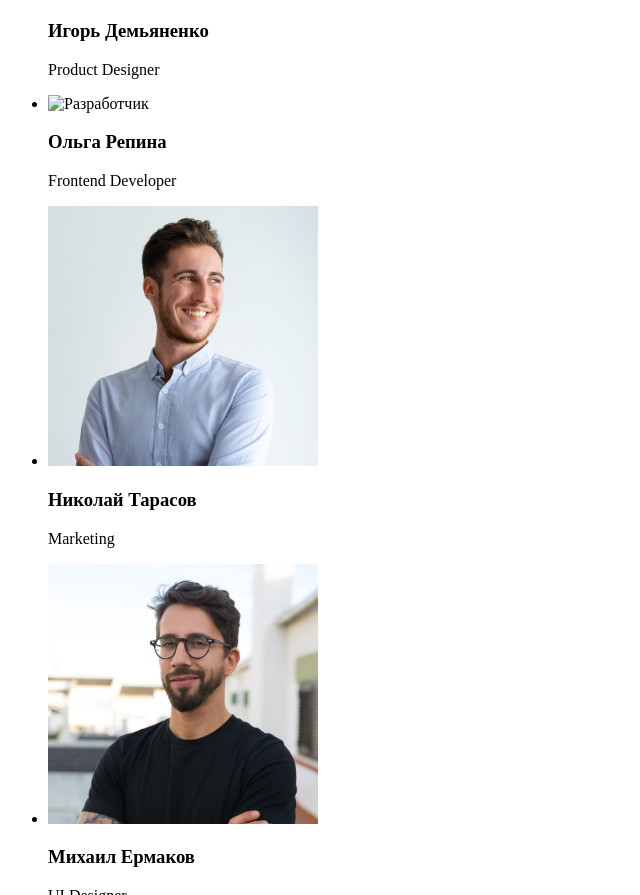
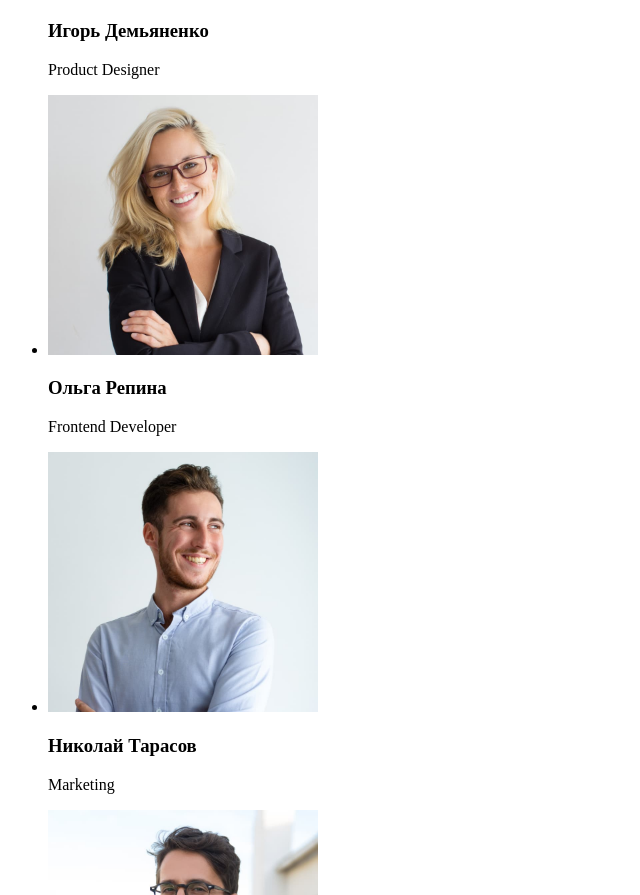
Before and after one commit to pdubovskyi/goit-markup-hw-01, a plain HTML site: page index.html in a window 1280 px wide. Shown: the part 1884-2779 px from the top of the page, without its empty margins (0-640 px from the left). Drawn offline with Linux system fonts and the light colour scheme; the site is published under a folder, as on GitHub Pages, so addresses that start at the root find nothing.

Commit message:
Виправлення помилки щодо шляху до картинки

```diff
--- a/index.html
+++ b/index.html
@@ -74,7 +74,7 @@
             <p>Product Designer</p>
           </li>
           <li>
-            <img src="/images/img-5.jpg" alt="Разработчик" width="270" />
+            <img src="./images/img-5.jpg" alt="Разработчик" width="270" />
             <h3>Ольга Репина</h3>
             <p>Frontend Developer</p>
           </li>
```
